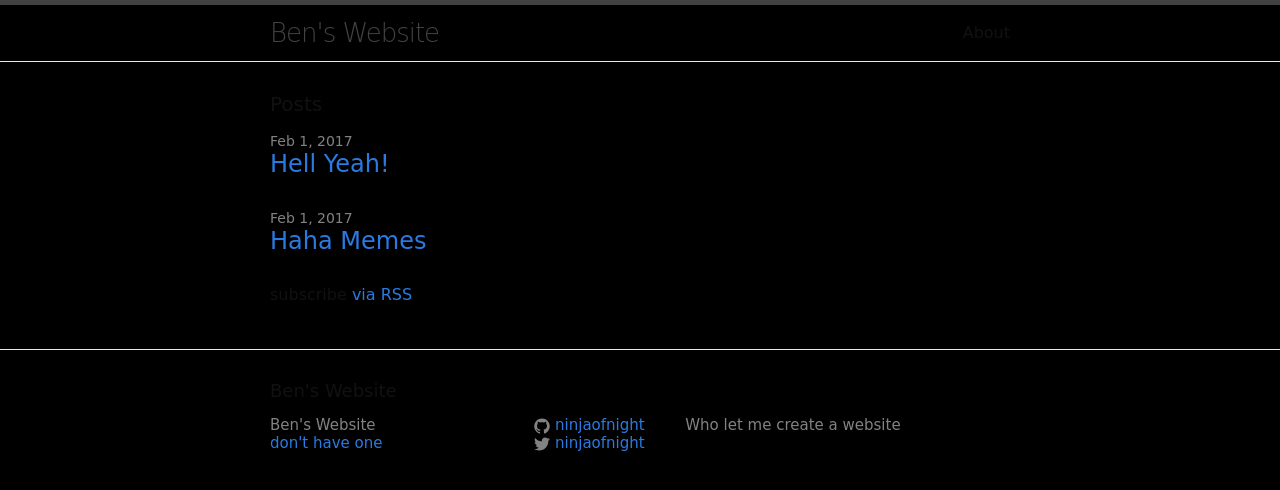
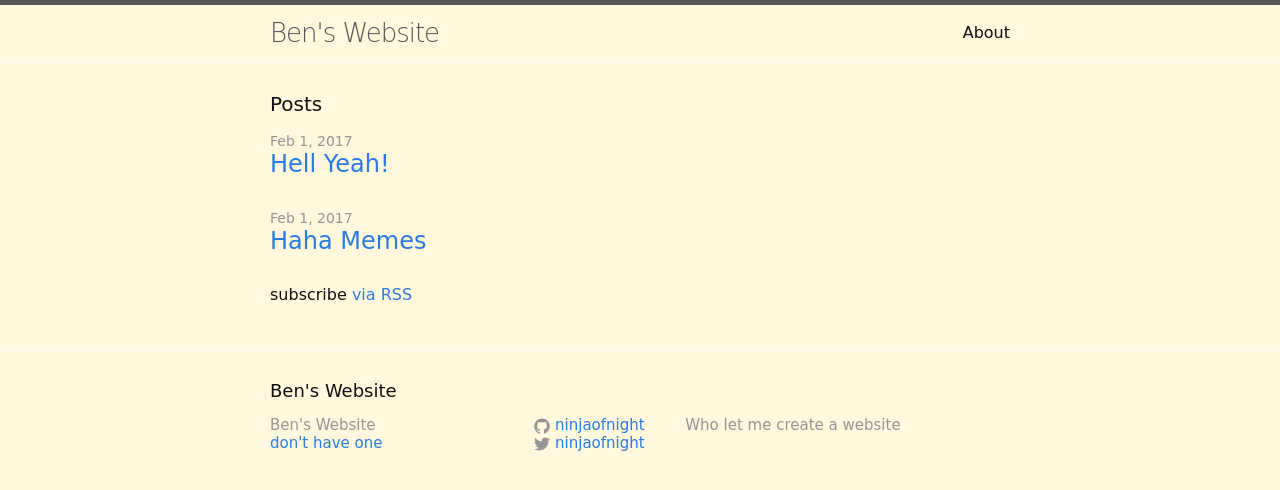
Before and after one commit to ninjaofnight/ninjaofnight.github.io, a Jekyll site: the page built from index.html, in a window 1280 px wide. Shown: the top 490 px of the page. Built offline with Jekyll 4.4.1, drawn with Linux system fonts in a browser that asks for light colours.

Commit message:
Update main.scss

```diff
--- a/css/main.scss
+++ b/css/main.scss
@@ -14,11 +14,11 @@ $base-line-height: 1.5;
 
 $spacing-unit:     30px;
 
-$text-color:       #111;
-$background-color: black;
+$text-color:       #101010;
+$background-color: #fff8dc;
 $brand-color:      #2a7ae2;
 
-$grey-color:       #828282;
+$grey-color:       #959595;
 $grey-color-light: lighten($grey-color, 40%);
 $grey-color-dark:  darken($grey-color, 25%);
 
```
